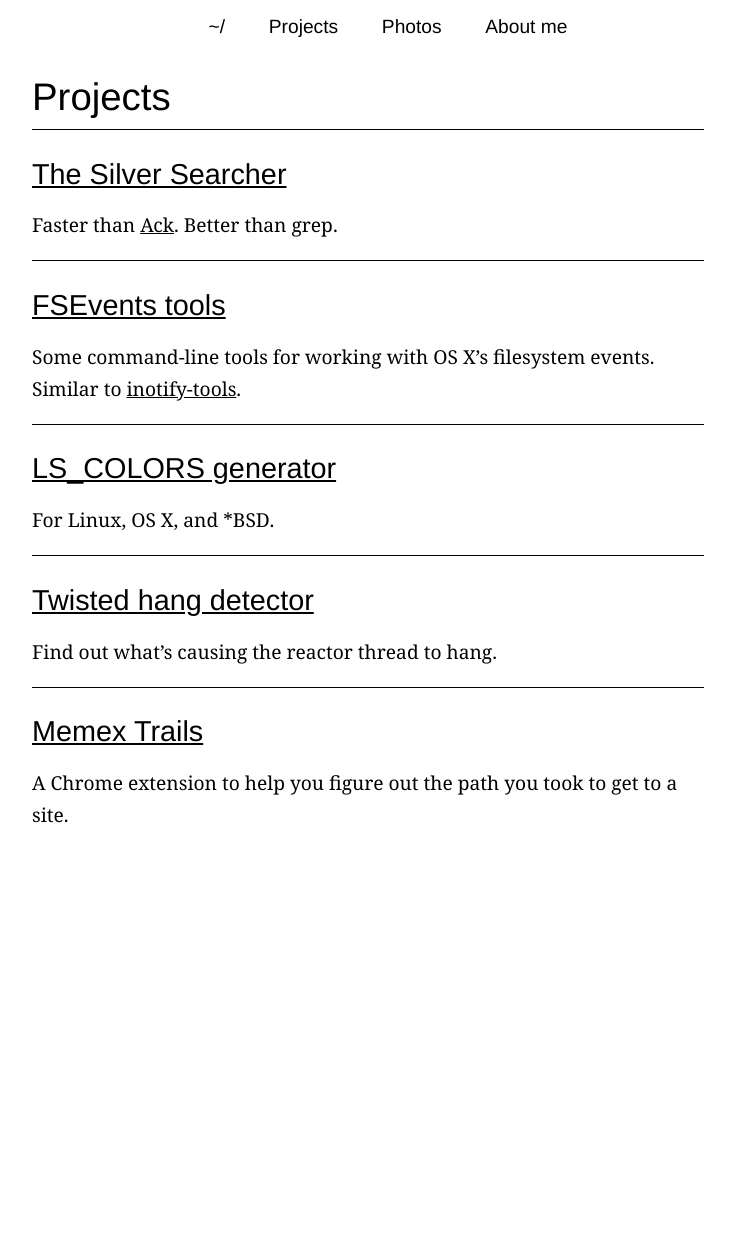
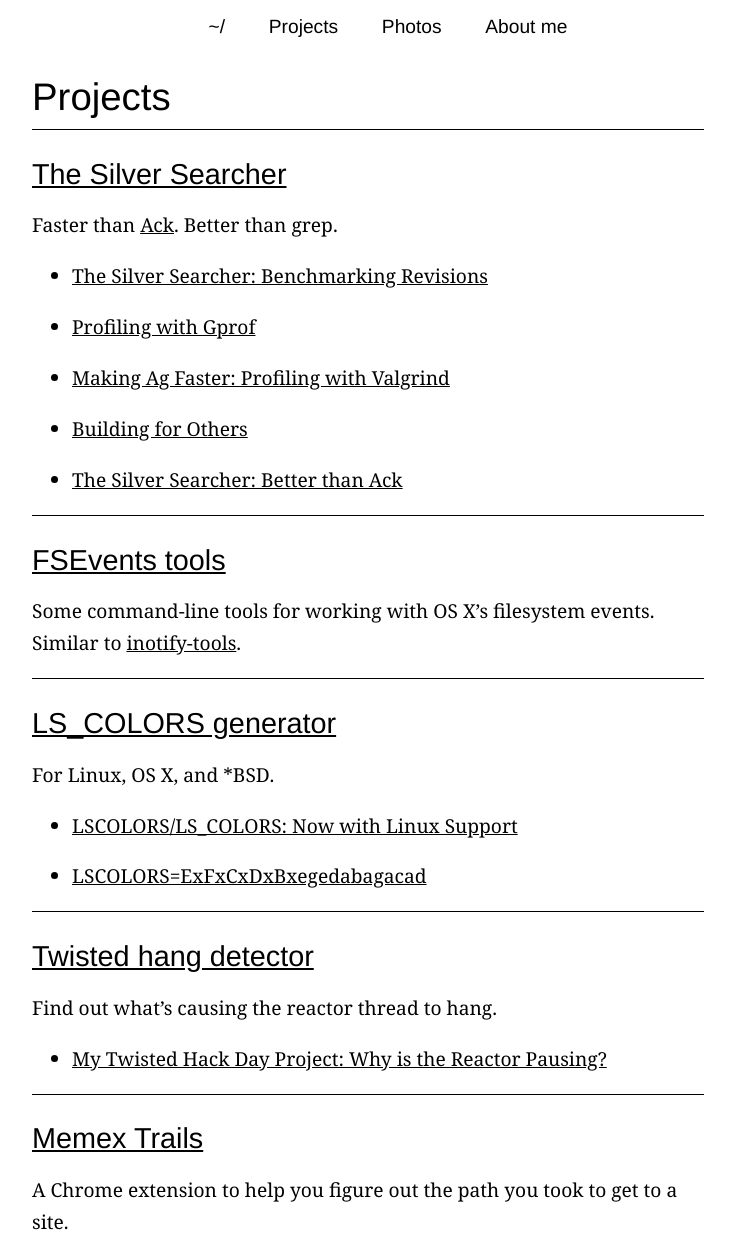
Before and after one commit to ggreer/geoff.greer.fm, a Jekyll site: the page built from projects/index.md, in a window 1280 px wide. Shown: the whole page, without its empty margins (272-1007 px from the left). Built offline with Jekyll 4.4.1, drawn with Linux system fonts in a browser that asks for light colours; before the commit the page ends 900 px from its top, so only the background shows below that.

Commit message:
Better projects page. Link to posts related to each project.

```diff
--- a/projects/index.md
+++ b/projects/index.md
@@ -5,6 +5,9 @@
 
 ## [The Silver Searcher](https://github.com/ggreer/the_silver_searcher)
 Faster than [Ack]("http://betterthangrep.com/"). Better than grep.
+{% for post in site.categories.the_silver_searcher %}
+* [{{ post.title }}]({{ post.url }})
+{% endfor %}
 
 ---
 ## [FSEvents tools]("https://github.com/ggreer/fsevents-tools")
@@ -13,10 +16,16 @@
 ---
 ## [LS_COLORS generator]("/lscolors")
 For Linux, OS X, and *BSD.
+{% for post in site.categories.ls_colors %}
+* [{{ post.title }}]({{ post.url }})
+{% endfor %}
 
 ---
 ## [Twisted hang detector]("https://github.com/ggreer/twisted_hang")
 Find out what's causing the reactor thread to hang.
+{% for post in site.categories.twisted_hang %}
+* [{{ post.title }}]({{ post.url }})
+{% endfor %}
 
 ---
 ## [Memex Trails]("https://github.com/ggreer/memex_trails")
```
